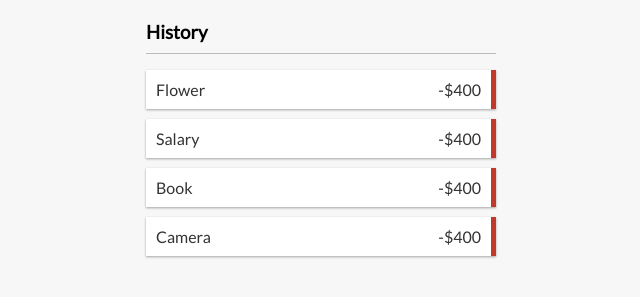
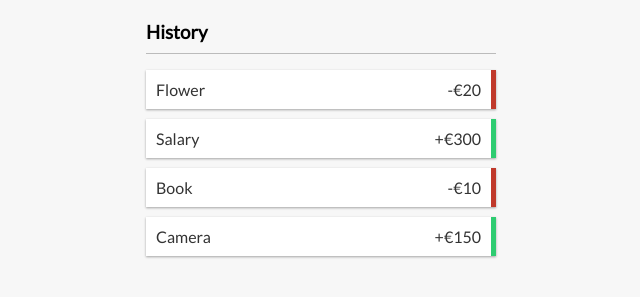
Before and after one commit to ceyhanbekiroglu/expense-tracker, a React (Create React App) app: page / in a window 1280 px wide. Shown: the part 269-566 px from the top of the page, without its empty margins (319-959 px from the left). Built offline with nearby package versions, Linux system fonts and the light colour scheme.

Commit message:
Add `transaction.amount`

```diff
--- a/src/Components/Transaction.js
+++ b/src/Components/Transaction.js
@@ -1,9 +1,14 @@
 import React from "react"
 
 export const Transaction = ({ transaction }) => {
+	const sign = transaction.amount < 0 ? "-" : "+"
+
 	return (
-		<li className="minus">
-			{transaction.text} <span>-$400</span>
+		<li className={transaction.amount < 0 ? "minus" : "plus"}>
+			{transaction.text}
+			<span>
+				{sign}€{Math.abs(transaction.amount)}
+			</span>
 			<button className="delete-btn">x</button>
 		</li>
 	)
```
